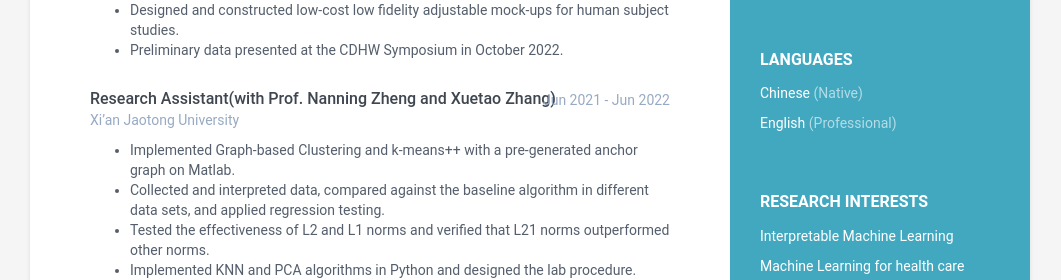
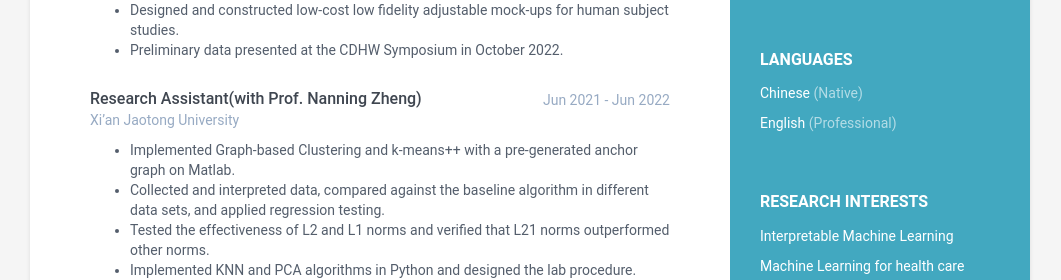
Before and after one commit to SunSun2001/CV, a Jekyll site: the page built from index.html, in a window 1280 px wide. Shown: the part 729-1009 px from the top of the page, without its empty margins (110-1171 px from the left). Built offline with Jekyll 4.4.1, drawn with Linux system fonts in a browser that asks for light colours.

Commit message:
Update data.yml

```diff
--- a/_data/data.yml
+++ b/_data/data.yml
@@ -91,7 +91,7 @@ experiences:
             - Designed and constructed low-cost low fidelity adjustable mock-ups for human subject studies.
             - Preliminary data presented at the CDHW Symposium in October 2022.
 
-      - role: Research Assistant(with Prof. Nanning Zheng and Xuetao Zhang)
+      - role: Research Assistant(with Prof. Nanning Zheng)
         time: Jun 2021 - Jun 2022
         company: Xi’an Jaotong University
         details: |
```
